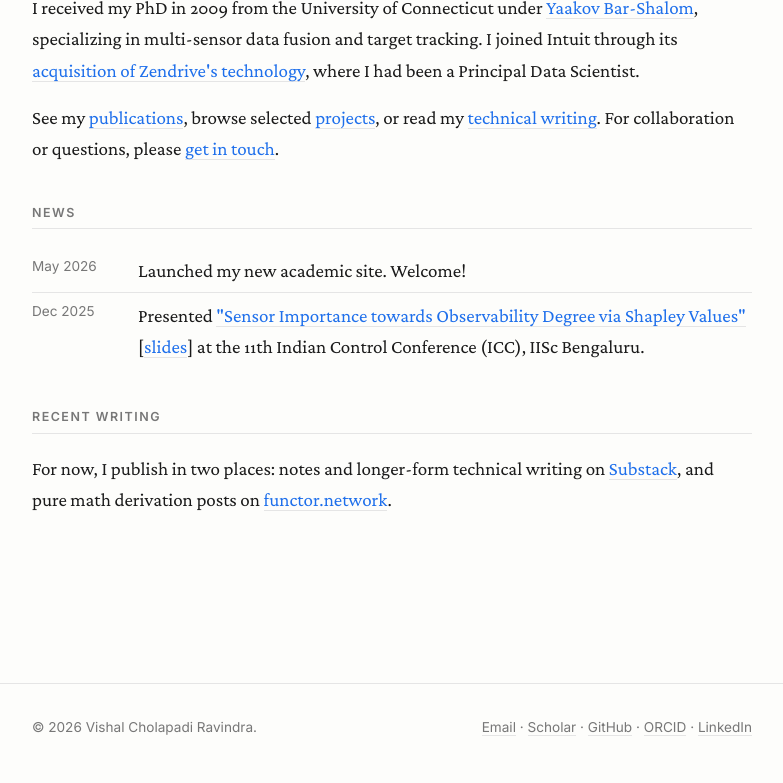
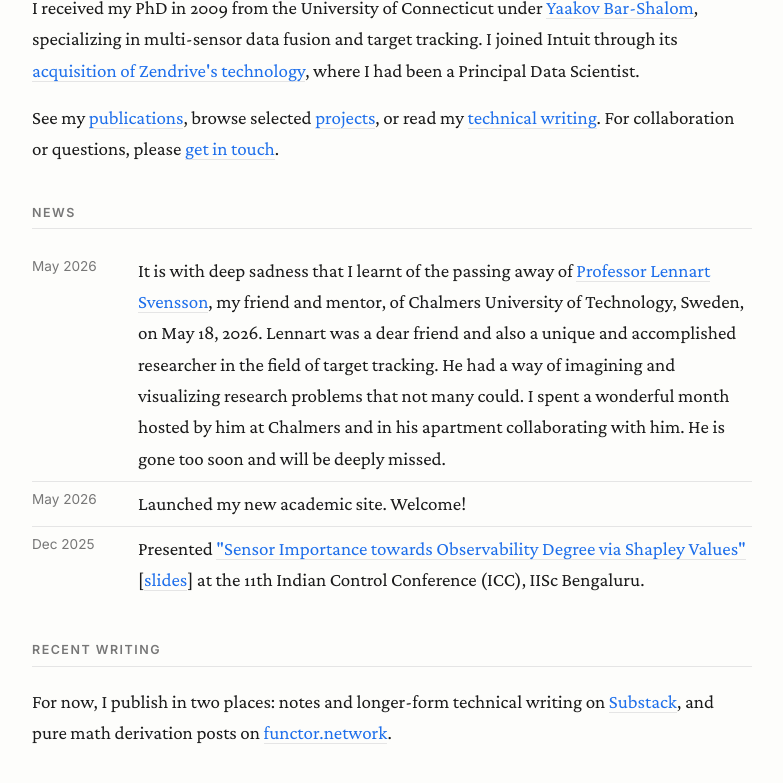
Before and after one commit to vcravind/vcravind.github.io, a Jekyll site: the page built from index.html, in a window 1280 px wide and 900 px high, scrolled down 559 px. Shown: the top 783 px of the window, without its empty margins (248-1031 px from the left). Built offline with Jekyll 4.4.1, drawn with Linux system fonts in a browser that asks for light colours.

Commit message:
Add condolence news item for Professor Lennart Svensson
Co-Authored-By: Claude Sonnet 4.6 <noreply@anthropic.com>

```diff
--- a/index.html
+++ b/index.html
@@ -51,6 +51,10 @@ title: About
     <ul style="list-style:none; padding:0; margin:0;">
       <li style="padding:0.4rem 0; border-bottom:1px solid var(--line); display:grid; grid-template-columns:90px 1fr; gap:1rem;">
         <span style="font-family:var(--sans); font-size:0.85rem; color:var(--muted);">May 2026</span>
+        <span>It is with deep sadness that I learnt of the passing away of <a href="https://www.chalmers.se/en/persons/pale/">Professor Lennart Svensson</a>, my friend and mentor, of Chalmers University of Technology, Sweden, on May 18, 2026. Lennart was a dear friend and also a unique and accomplished researcher in the field of target tracking. He had a way of imagining and visualizing research problems that not many could. I spent a wonderful month hosted by him at Chalmers and in his apartment collaborating with him. He is gone too soon and will be deeply missed.</span>
+      </li>
+      <li style="padding:0.4rem 0; border-bottom:1px solid var(--line); display:grid; grid-template-columns:90px 1fr; gap:1rem;">
+        <span style="font-family:var(--sans); font-size:0.85rem; color:var(--muted);">May 2026</span>
         <span>Launched my new academic site. Welcome!</span>
       </li>
       <li style="padding:0.4rem 0; display:grid; grid-template-columns:90px 1fr; gap:1rem;">
```
